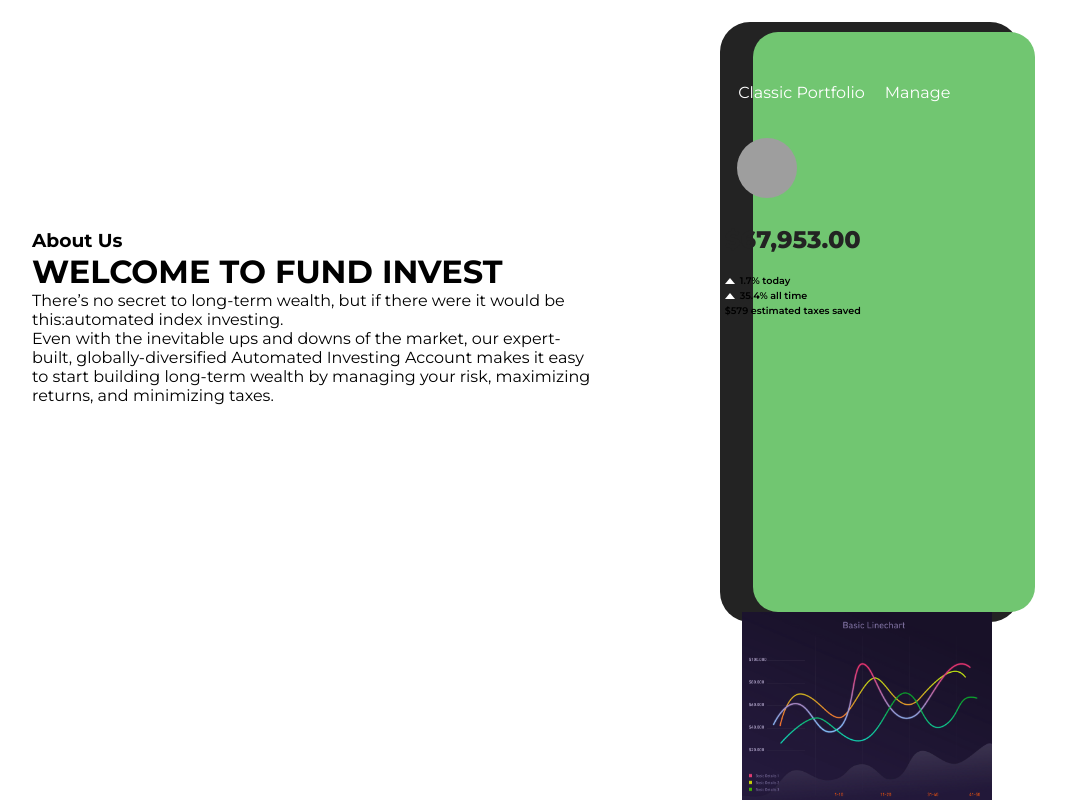
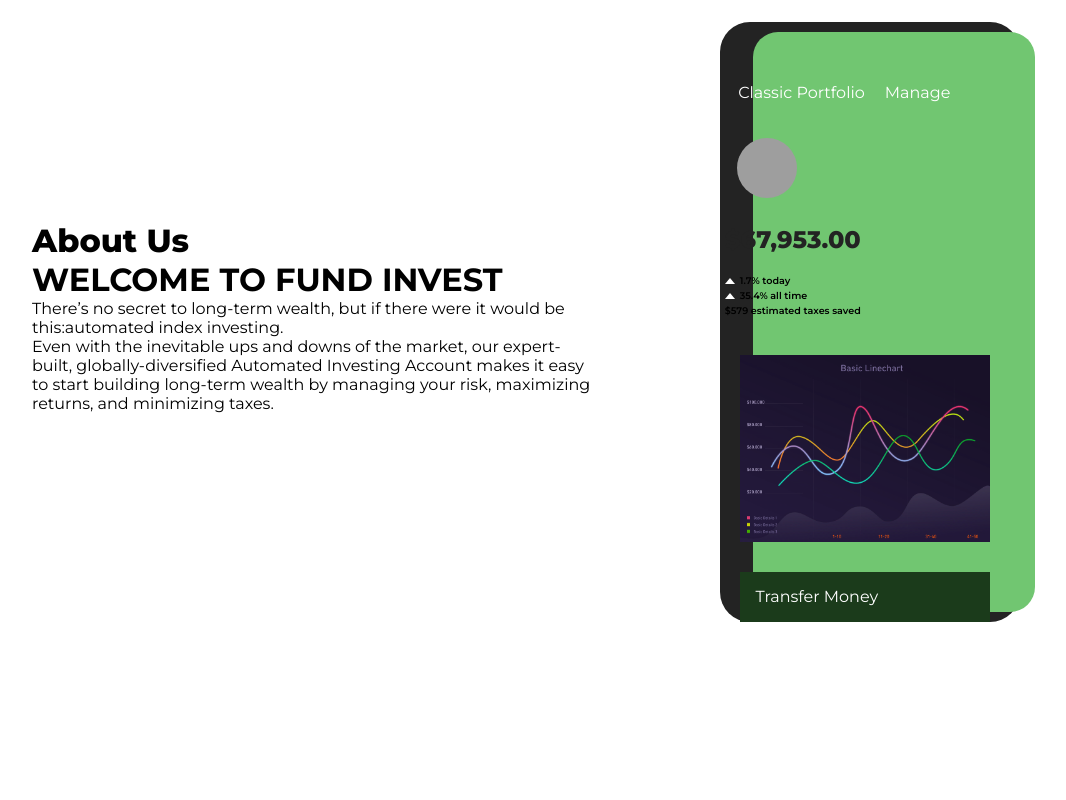
Before and after one commit to patrick-nsolo/fund_invest, a React (Create React App) app: page / in a window 1280 px wide. Shown: the part 858-1658 px from the top of the page, without its empty margins (48-1114 px from the left). After the commit the page ends 1550 px from the top, so only its background shows below. Built offline with nearby package versions, Linux system fonts and the light colour scheme; grey boxes are pictures that could not be loaded.

Commit message:
update about section

```diff
--- a/src/Components/PhoneSection/Phonesection.css
+++ b/src/Components/PhoneSection/Phonesection.css
@@ -12,6 +12,10 @@
 }
 .col-6{
     width: 50%;
+}
+.about h3{
+    font-size: 2rem;
+    font-weight: 800;
 }
 .phone-black-outline{
     height: 600px;
@@ -85,6 +89,18 @@
     width:250px;
     z-index: 4;
     position: absolute;
-    left:61.7%;
-    top:;
+    left:61.6%;
+    bottom:-75%;
 }
+.transfer-money{
+    background: #1b3b1b;
+    width:250px;
+    height: 50px;
+    padding: 15px;
+    z-index: 4;
+    position: absolute;
+    left:61.6%;
+    bottom:-85%;
+    color: #ffffff;
+
+}
--- a/src/Components/PhoneSection/Phonesection.js
+++ b/src/Components/PhoneSection/Phonesection.js
@@ -9,18 +9,19 @@ const Phonesection = () => {
     <div className='phone-section'>
       <div className='phone-section-container'>
         <div className='row'>
-          <div className='col-6'>
+          <div className='col-6 about'>
             <h3>About Us</h3>
-              <h1>WELCOME TO FUND INVEST</h1>
-              <p>There’s no secret to long-term wealth, but if there were it would be this:
+            <h1>WELCOME TO FUND INVEST</h1>
+            <p>
+              There’s no secret to long-term wealth, but if there were it would be this:
               <span>automated index investing.</span>
-              </p>
-              <p>
+            </p>
+            <p>
               Even with the inevitable ups and downs of the market, our expert-built,
               globally-diversified Automated Investing Account makes it easy to start
               building long-term wealth by managing your risk, maximizing returns,
               and minimizing taxes.
-              </p>
+            </p>
           </div>
           <div className='col-6 phony'>
             <div className='phone-black-outline'></div>
@@ -43,7 +44,9 @@ const Phonesection = () => {
         </div>
         <div className='line-chart'>
           <img src='../images/linechart.gif' alt=''/>
+          <div className='transfer-money'>Transfer Money</div>
         </div>
+
       </div>
     </div>
   )
```
